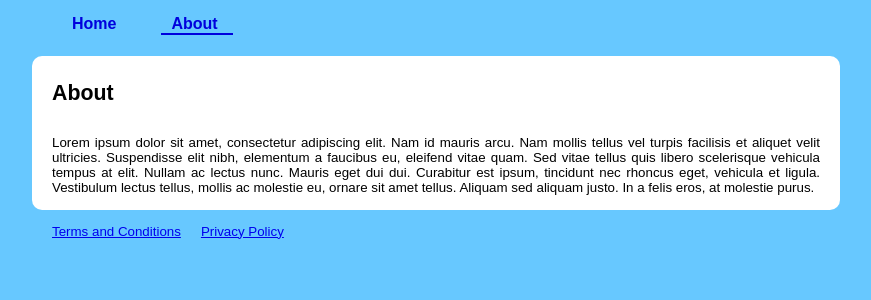
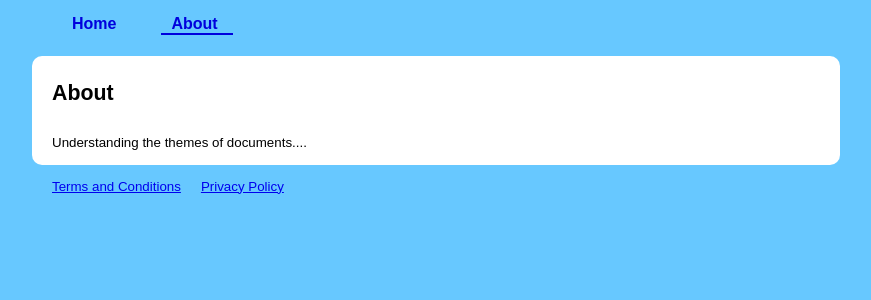
Before and after one commit to IanField90/KeyphraseSurvey, a PHP site: page /about/index.php in a window 1280 px wide. Shown: the top 300 px of the page, without its empty margins (224-1095 px from the left). Run offline with PHP 8.4, Linux system fonts and the light colour scheme.

Commit message:
Fix typo and start on About page

```diff
--- a/html/about/index.php
+++ b/html/about/index.php
@@ -15,7 +15,7 @@
 				<div id="content">
 					<h1>About</h1>
 					<br />
-					Lorem ipsum dolor sit amet, consectetur adipiscing elit. Nam id mauris arcu. Nam mollis tellus vel turpis facilisis et aliquet velit ultricies. Suspendisse elit nibh, elementum a faucibus eu, eleifend vitae quam. Sed vitae tellus quis libero scelerisque vehicula tempus at elit. Nullam ac lectus nunc. Mauris eget dui dui. Curabitur est ipsum, tincidunt nec rhoncus eget, vehicula et ligula. Vestibulum lectus tellus, mollis ac molestie eu, ornare sit amet tellus. Aliquam sed aliquam justo. In a felis eros, at molestie purus.
+					Understanding the themes of documents....
 				</div>
 				<?php include '../footer.php'; ?>
 
--- a/html/index.php
+++ b/html/index.php
@@ -57,8 +57,8 @@
 			echo '<br /><br />';
 			echo '<div id="content"><h1>' . $title . '</h1>';
 			echo '<p>' . $body . '<p>';
-			echo'<form name="entry" action="process_entry.php" method="post">';
-			echo '<input type="radio" name="inputChoice" value="options" onClick="radioSelection()"/>Select options from bellow.';
+			echo '<form name="entry" action="process_entry.php" method="post">';
+			echo '<input type="radio" name="inputChoice" value="options" onClick="radioSelection()"/>Select options from below.';
 			echo '<table class="list">';
 
 			//TODO duplicate display support (funky maths)
```
